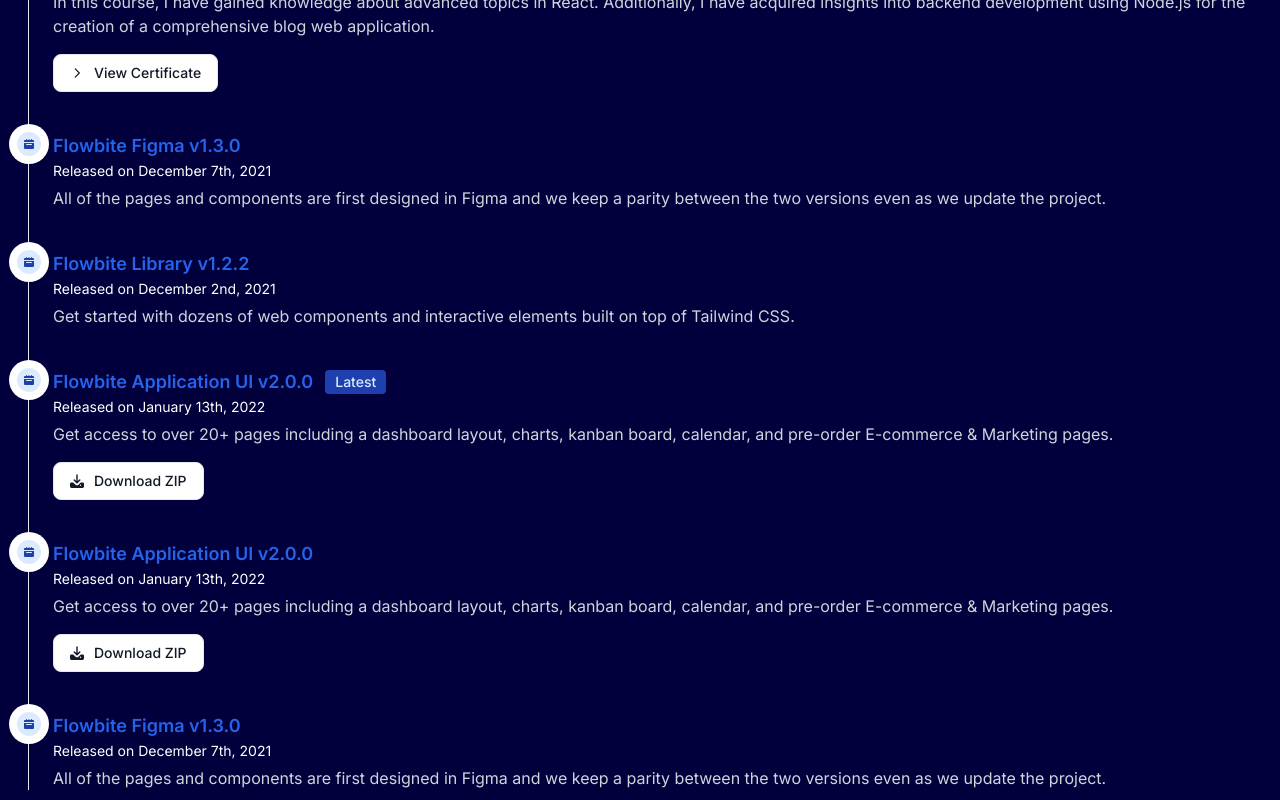
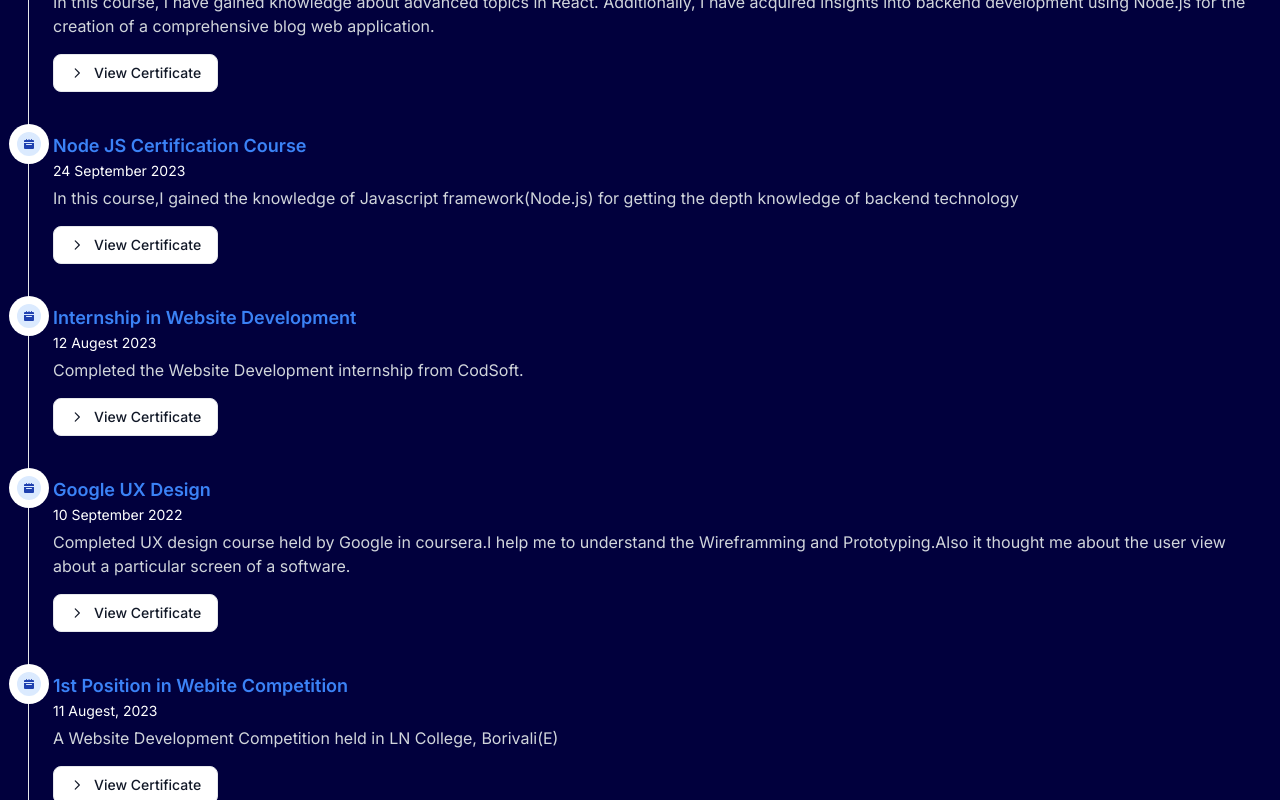
Before and after one commit to faizan619/Faizan_Dev_Portfolio, a Next.js app: page / in a window 1280 px wide. Shown: the part 1280-2080 px from the top of the page. Built offline with nearby package versions, Linux system fonts and the light colour scheme.

Commit message:
line of code vastly reduced

```diff
--- a/src/app/Components/SecondHero.js
+++ b/src/app/Components/SecondHero.js
@@ -1,5 +1,6 @@
 import Image from "next/image";
 import MyImg from "../../../public/faizan2.png";
+import JourneyData from "../api/journeydata";
 export default function Second() {
   return (
     <section className="bg-[#01003d] text-white">
@@ -8,16 +9,14 @@
         <div className="px-3 flex flex-col items-center md:flex-row">
           <Image
             className="object-contain md:w-[50%] h-96 pb-5 rounded-2xl"
-            alt="My Image"
-            src={MyImg}
-          />
+            alt="My Image" src={MyImg} />
           <div className="md:w-[40%] ">
             <h1 className="text-gray-300 text-lg">
               Hello! I am a
               <span className="dark:text-white"> Full Stack Developer</span> who
               specializes in building the frontend using React.js and
               implementing the backend logic in Node.js. Additionally, I
-              leverage the <span className="dark:text-white">Next.js framework</span>{" "}
+              leverage the <span className="dark:text-white">Next.js framework</span>
               to seamlessly manage both the front-end and back-end components,
               contributing to the overall success of the projects.
             </h1>
@@ -27,7 +26,8 @@
           <div className="p-4">
             <h1 className="text-center text-3xl font-semibold my-4 sm:text-4xl">My Journey</h1>
             <ol className="relative border-s border-gray-200 dark:border-gray-700">
-              <li className="mb-10 ms-6">
+              {JourneyData.map((item)=>(
+                  <li className="mb-10 ms-6" key={item.id}>
                     <span className="absolute flex items-center justify-center w-6 h-6 bg-blue-100 rounded-full -start-3 ring-8 ring-white dark:ring-gray-900 dark:bg-blue-900">
                       <svg
                         className="w-2.5 h-2.5 text-blue-800 dark:text-blue-300"
@@ -39,186 +39,35 @@
                         <path d="M20 4a2 2 0 0 0-2-2h-2V1a1 1 0 0 0-2 0v1h-3V1a1 1 0 0 0-2 0v1H6V1a1 1 0 0 0-2 0v1H2a2 2 0 0 0-2 2v2h20V4ZM0 18a2 2 0 0 0 2 2h16a2 2 0 0 0 2-2V8H0v10Zm5-8h10a1 1 0 0 1 0 2H5a1 1 0 0 1 0-2Z" />
                       </svg>
                     </span>
-                <h3 className="flex items-center mb-1 text-lg font-semibold text-blue-600 dark:dark:text-white">
-                  MERN Stack Developer Course
-                  <span className="bg-blue-800 text-blue-100 text-sm font-medium me-2 px-2.5 py-0.5 rounded dark:bg-blue-900 dark:text-blue-300 ms-3">
-                    Latest
-                  </span>
+                    <h3 className="flex items-center mb-1 text-lg font-semibold text-blue-500 dark:dark:text-white">
+                      {item.title}
+                      {item.latest?(
+                      <span className="bg-blue-800 text-blue-100 text-sm font-medium me-2 px-2.5 py-0.5 rounded dark:bg-blue-900 dark:text-blue-300 ms-3">Latest</span>):(null)}
                     </h3>
                     <time className="block mb-2 text-sm font-normal leading-none dark:text-white">
-                  Completed on December 28th, 2023
+                      {item.date}
                     </time>
                     <p className="mb-4 text-base font-normal text-gray-300 dark:text-gray-400">
-                  In this course, I have gained knowledge about advanced topics in React. Additionally, I have acquired insights into backend development using Node.js for the creation of a comprehensive blog web application.
+                      {item.info}
                     </p>
+                    {item.certificate!=null?(
                         <a
-                  href="https://raw.githubusercontent.com/faizan619/Faizan_Dev_Portfolio/main/public/faizan_mern_certificate.jpg" download="certificate.jpg"
-                  className="inline-flex items-center px-4 py-2 text-sm font-medium text-gray-900 bg-white border border-gray-200 rounded-lg hover:bg-gray-100 hover:text-blue-700 focus:z-10 focus:ring-4 focus:outline-none focus:ring-gray-200 focus:text-blue-700 dark:bg-gray-800 dark:text-gray-400 dark:border-gray-600 dark:hover:dark:text-white dark:hover:bg-gray-700 dark:focus:ring-gray-700"
-                >
+                          href={item.certificate}
+                          target="_blank"
+                          className="inline-flex items-center px-4 py-2 text-sm font-medium text-gray-900 bg-white border border-gray-200 rounded-lg hover:bg-gray-100 hover:text-blue-700 focus:z-10 focus:ring-4 focus:outline-none focus:ring-gray-200 focus:text-blue-700 dark:bg-gray-800 dark:text-gray-400 dark:border-gray-600 dark:hover:dark:text-white dark:hover:bg-gray-700 dark:focus:ring-gray-700" >
                           <svg className="w-3.5 h-3.5 me-2.5" xmlns="http://www.w3.org/2000/svg" fill="none" viewBox="0 0 24 24" stroke="currentColor">
           <path strokeLinecap="round" strokeLinejoin="round" strokeWidth="2" d="M9 5l7 7-7 7"></path>
         </svg>
                           View Certificate
                         </a>
+                        ):(
+                          null
+                        )
+                    }
                   </li>
-              <li className="mb-10 ms-6">
-                <span className="absolute flex items-center justify-center w-6 h-6 bg-blue-100 rounded-full -start-3 ring-8 ring-white dark:ring-gray-900 dark:bg-blue-900">
-                  <svg
-                    className="w-2.5 h-2.5 text-blue-800 dark:text-blue-300"
-                    aria-hidden="true"
-                    xmlns="http://www.w3.org/2000/svg"
-                    fill="currentColor"
-                    viewBox="0 0 20 20"
-                  >
-                    <path d="M20 4a2 2 0 0 0-2-2h-2V1a1 1 0 0 0-2 0v1h-3V1a1 1 0 0 0-2 0v1H6V1a1 1 0 0 0-2 0v1H2a2 2 0 0 0-2 2v2h20V4ZM0 18a2 2 0 0 0 2 2h16a2 2 0 0 0 2-2V8H0v10Zm5-8h10a1 1 0 0 1 0 2H5a1 1 0 0 1 0-2Z" />
-                  </svg>
-                </span>
-                <h3 className="mb-1 text-lg font-semibold text-blue-600 dark:dark:text-white">
-                  Flowbite Figma v1.3.0
-                </h3>
-                <time className="block mb-2 text-sm font-normal leading-none dark:text-white ">
-                  Released on December 7th, 2021
-                </time>
-                <p className="text-base font-normal text-gray-300 dark:text-gray-400">
-                  All of the pages and components are first designed in Figma
-                  and we keep a parity between the two versions even as we
-                  update the project.
-                </p>
-              </li>
-              <li className="ms-6">
-                <span className="absolute flex items-center justify-center w-6 h-6 bg-blue-100 rounded-full -start-3 ring-8 ring-white dark:ring-gray-900 dark:bg-blue-900">
-                  <svg
-                    className="w-2.5 h-2.5 text-blue-800 dark:text-blue-300"
-                    aria-hidden="true"
-                    xmlns="http://www.w3.org/2000/svg"
-                    fill="currentColor"
-                    viewBox="0 0 20 20"
-                  >
-                    <path d="M20 4a2 2 0 0 0-2-2h-2V1a1 1 0 0 0-2 0v1h-3V1a1 1 0 0 0-2 0v1H6V1a1 1 0 0 0-2 0v1H2a2 2 0 0 0-2 2v2h20V4ZM0 18a2 2 0 0 0 2 2h16a2 2 0 0 0 2-2V8H0v10Zm5-8h10a1 1 0 0 1 0 2H5a1 1 0 0 1 0-2Z" />
-                  </svg>
-                </span>
-                <h3 className="mb-1 text-lg font-semibold text-blue-600 dark:dark:text-white">
-                  Flowbite Library v1.2.2
-                </h3>
-                <time className="block mb-2 text-sm font-normal leading-none dark:text-white ">
-                  Released on December 2nd, 2021
-                </time>
-                <p className="text-base font-normal text-gray-300 dark:text-gray-400">
-                  Get started with dozens of web components and interactive
-                  elements built on top of Tailwind CSS.
-                </p>
-              </li>
-              <li className="my-10 ms-6">
-                <span className="absolute flex items-center justify-center w-6 h-6 bg-blue-100 rounded-full -start-3 ring-8 ring-white dark:ring-gray-900 dark:bg-blue-900">
-                  <svg
-                    className="w-2.5 h-2.5 text-blue-800 dark:text-blue-300"
-                    aria-hidden="true"
-                    xmlns="http://www.w3.org/2000/svg"
-                    fill="currentColor"
-                    viewBox="0 0 20 20"
-                  >
-                    <path d="M20 4a2 2 0 0 0-2-2h-2V1a1 1 0 0 0-2 0v1h-3V1a1 1 0 0 0-2 0v1H6V1a1 1 0 0 0-2 0v1H2a2 2 0 0 0-2 2v2h20V4ZM0 18a2 2 0 0 0 2 2h16a2 2 0 0 0 2-2V8H0v10Zm5-8h10a1 1 0 0 1 0 2H5a1 1 0 0 1 0-2Z" />
-                  </svg>
-                </span>
-                <h3 className="flex items-center mb-1 text-lg font-semibold text-blue-600 dark:dark:text-white">
-                  Flowbite Application UI v2.0.0{" "}
-                  <span className="bg-blue-800 text-blue-100 text-sm font-medium me-2 px-2.5 py-0.5 rounded dark:bg-blue-900 dark:text-blue-300 ms-3">
-                    Latest
-                  </span>
-                </h3>
-                <time className="block mb-2 text-sm font-normal leading-none dark:text-white">
-                  Released on January 13th, 2022
-                </time>
-                <p className="mb-4 text-base font-normal text-gray-300 dark:text-gray-400">
-                  Get access to over 20+ pages including a dashboard layout,
-                  charts, kanban board, calendar, and pre-order E-commerce &
-                  Marketing pages.
-                </p>
-                <a
-                  href="#"
-                  className="inline-flex items-center px-4 py-2 text-sm font-medium text-gray-900 bg-white border border-gray-200 rounded-lg hover:bg-gray-100 hover:text-blue-700 focus:z-10 focus:ring-4 focus:outline-none focus:ring-gray-200 focus:text-blue-700 dark:bg-gray-800 dark:text-gray-400 dark:border-gray-600 dark:hover:dark:text-white dark:hover:bg-gray-700 dark:focus:ring-gray-700"
-                >
-                  <svg
-                    className="w-3.5 h-3.5 me-2.5"
-                    aria-hidden="true"
-                    xmlns="http://www.w3.org/2000/svg"
-                    fill="currentColor"
-                    viewBox="0 0 20 20"
-                  >
-                    <path d="M14.707 7.793a1 1 0 0 0-1.414 0L11 10.086V1.5a1 1 0 0 0-2 0v8.586L6.707 7.793a1 1 0 1 0-1.414 1.414l4 4a1 1 0 0 0 1.416 0l4-4a1 1 0 0 0-.002-1.414Z" />
-                    <path d="M18 12h-2.55l-2.975 2.975a3.5 3.5 0 0 1-4.95 0L4.55 12H2a2 2 0 0 0-2 2v4a2 2 0 0 0 2 2h16a2 2 0 0 0 2-2v-4a2 2 0 0 0-2-2Zm-3 5a1 1 0 1 1 0-2 1 1 0 0 1 0 2Z" />
-                  </svg>
-                  Download ZIP
-                </a>
-              </li>
-              <li className="my-10 ms-6">
-                <span className="absolute flex items-center justify-center w-6 h-6 bg-blue-100 rounded-full -start-3 ring-8 ring-white dark:ring-gray-900 dark:bg-blue-900">
-                  <svg
-                    className="w-2.5 h-2.5 text-blue-800 dark:text-blue-300"
-                    aria-hidden="true"
-                    xmlns="http://www.w3.org/2000/svg"
-                    fill="currentColor"
-                    viewBox="0 0 20 20"
-                  >
-                    <path d="M20 4a2 2 0 0 0-2-2h-2V1a1 1 0 0 0-2 0v1h-3V1a1 1 0 0 0-2 0v1H6V1a1 1 0 0 0-2 0v1H2a2 2 0 0 0-2 2v2h20V4ZM0 18a2 2 0 0 0 2 2h16a2 2 0 0 0 2-2V8H0v10Zm5-8h10a1 1 0 0 1 0 2H5a1 1 0 0 1 0-2Z" />
-                  </svg>
-                </span>
-                <h3 className="flex items-center mb-1 text-lg font-semibold text-blue-600 dark:dark:text-white">
-                  Flowbite Application UI v2.0.0
-                </h3>
-                <time className="block mb-2 text-sm font-normal leading-none dark:text-white">
-                  Released on January 13th, 2022
-                </time>
-                <p className="mb-4 text-base font-normal text-gray-300 dark:text-gray-400">
-                  Get access to over 20+ pages including a dashboard layout,
-                  charts, kanban board, calendar, and pre-order E-commerce &
-                  Marketing pages.
-                </p>
-                <a
-                  href="#"
-                  className="inline-flex items-center px-4 py-2 text-sm font-medium text-gray-900 bg-white border border-gray-200 rounded-lg hover:bg-gray-100 hover:text-blue-700 focus:z-10 focus:ring-4 focus:outline-none focus:ring-gray-200 focus:text-blue-700 dark:bg-gray-800 dark:text-gray-400 dark:border-gray-600 dark:hover:dark:text-white dark:hover:bg-gray-700 dark:focus:ring-gray-700"
-                >
-                  <svg
-                    className="w-3.5 h-3.5 me-2.5"
-                    aria-hidden="true"
-                    xmlns="http://www.w3.org/2000/svg"
-                    fill="currentColor"
-                    viewBox="0 0 20 20"
-                  >
-                    <path d="M14.707 7.793a1 1 0 0 0-1.414 0L11 10.086V1.5a1 1 0 0 0-2 0v8.586L6.707 7.793a1 1 0 1 0-1.414 1.414l4 4a1 1 0 0 0 1.416 0l4-4a1 1 0 0 0-.002-1.414Z" />
-                    <path d="M18 12h-2.55l-2.975 2.975a3.5 3.5 0 0 1-4.95 0L4.55 12H2a2 2 0 0 0-2 2v4a2 2 0 0 0 2 2h16a2 2 0 0 0 2-2v-4a2 2 0 0 0-2-2Zm-3 5a1 1 0 1 1 0-2 1 1 0 0 1 0 2Z" />
-                  </svg>{" "}
-                  Download ZIP
-                </a>
-              </li>
-
-              <li className="mb-10 ms-6 ">
-                <span className="absolute flex items-center justify-center w-6 h-6 bg-blue-100 rounded-full -start-3 ring-8 ring-white dark:ring-gray-900 dark:bg-blue-900">
-                  <svg
-                    className="w-2.5 h-2.5 text-blue-800 dark:text-blue-300"
-                    aria-hidden="true"
-                    xmlns="http://www.w3.org/2000/svg"
-                    fill="currentColor"
-                    viewBox="0 0 20 20"
-                  >
-                    <path d="M20 4a2 2 0 0 0-2-2h-2V1a1 1 0 0 0-2 0v1h-3V1a1 1 0 0 0-2 0v1H6V1a1 1 0 0 0-2 0v1H2a2 2 0 0 0-2 2v2h20V4ZM0 18a2 2 0 0 0 2 2h16a2 2 0 0 0 2-2V8H0v10Zm5-8h10a1 1 0 0 1 0 2H5a1 1 0 0 1 0-2Z" />
-                  </svg>
-                </span>
-                <h3 className="mb-1 text-lg font-semibold text-blue-600 dark:text-white">
-                  Flowbite Figma v1.3.0
-                </h3>
-                <time className="block mb-2 text-sm font-normal leading-none  dark:text-gray-500">
-                  Released on December 7th, 2021
-                </time>
-                <p className="text-base font-normal text-gray-300 dark:text-gray-400">
-                  All of the pages and components are first designed in Figma
-                  and we keep a parity between the two versions even as we
-                  update the project.
-                </p>
-              </li>
+              ))}
             </ol>
           </div>
-          {/* <a rel="noopener noreferrer" href="#" className="">Contact</a> */}
         </div>
       </div>
     </section>
```
Lines whose indentation alone changed are shown as unchanged.
